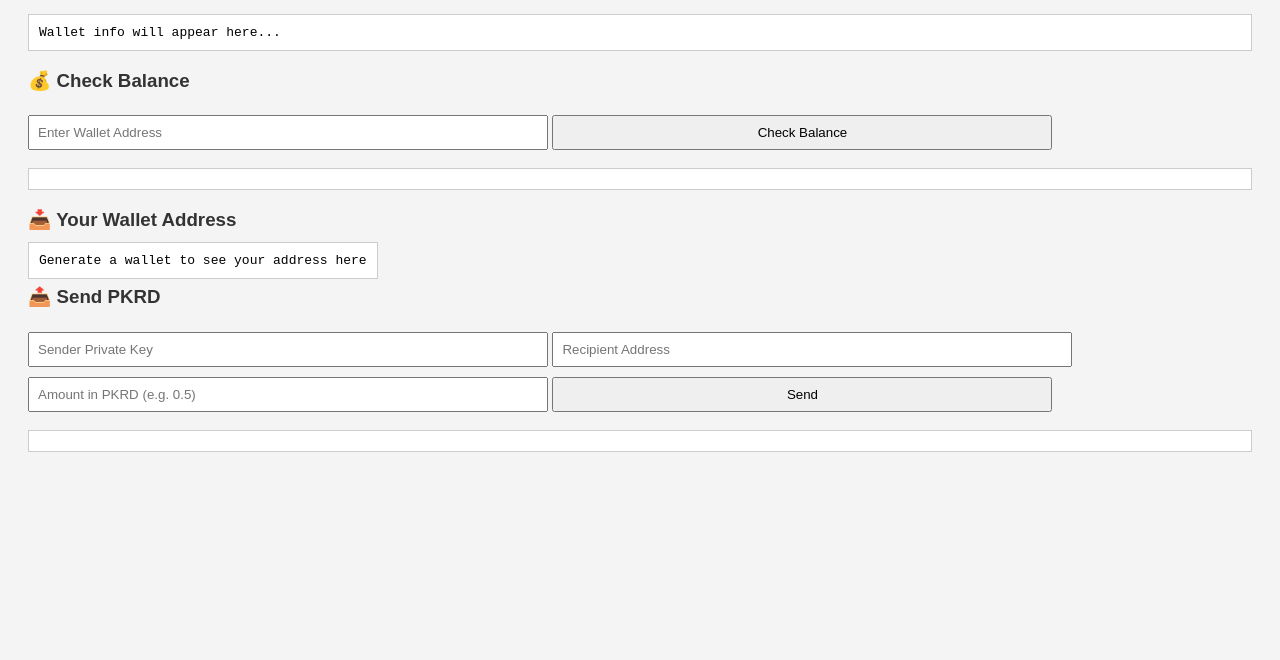
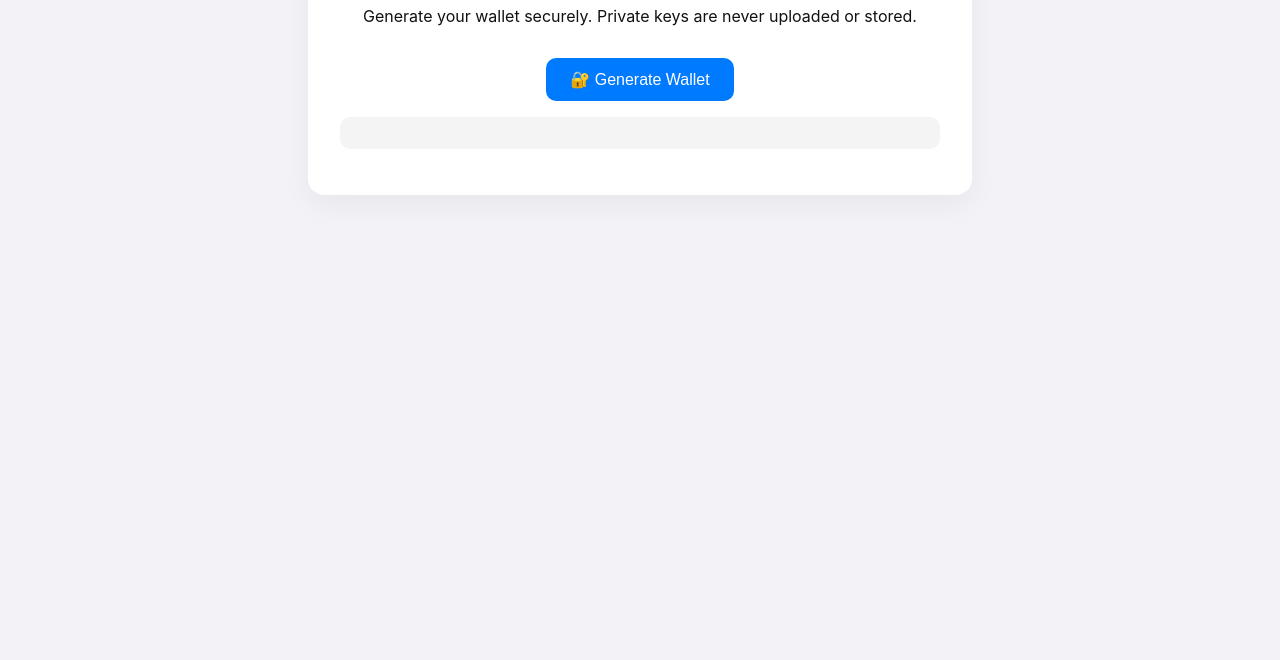
Before and after one commit to MMKUK/PKRD-Wallet, a plain HTML site: page index.html in a window 1280 px wide. Shown: the part 140-800 px from the top of the page. Drawn offline with nearby package versions, Linux system fonts and the light colour scheme.

Commit message:
💼 Final PKRD Wallet UI uploaded (April 2025)

```diff
--- a/index.html
+++ b/index.html
@@ -1,90 +1,18 @@
 <!DOCTYPE html>
 <html lang="en">
 <head>
-  <meta charset="UTF-8">
+  <meta charset="UTF-8" />
+  <meta name="viewport" content="width=device-width, initial-scale=1.0"/>
   <title>PKRD Wallet</title>
-  <script src="https://cdn.jsdelivr.net/npm/ethers@6.6.2/dist/ethers.umd.min.js"></script>
-  <style>
-    body { font-family: Arial, sans-serif; padding: 20px; background: #f4f4f4; }
-    h2, h3 { color: #333; }
-    input, button { margin: 5px 0; padding: 8px; width: 100%; max-width: 500px; }
-    pre, code { background: #fff; padding: 10px; border: 1px solid #ccc; white-space: pre-wrap; }
-  </style>
+  <link href="style.css" rel="stylesheet" />
 </head>
 <body>
-
-  <h2>🎉 Create Your PKRD Wallet</h2>
-  <button onclick="generateWallet()">Generate Wallet</button>
-  <pre id="output">Wallet info will appear here...</pre>
-
-  <h3>💰 Check Balance</h3>
-  <input type="text" id="checkAddress" placeholder="Enter Wallet Address">
-  <button onclick="checkBalance()">Check Balance</button>
-  <pre id="balanceOutput"></pre>
-
-  <h3>📥 Your Wallet Address</h3>
-  <code id="walletAddress">Generate a wallet to see your address here</code>
-
-  <h3>📤 Send PKRD</h3>
-  <input type="text" id="sendPrivateKey" placeholder="Sender Private Key">
-  <input type="text" id="recipient" placeholder="Recipient Address">
-  <input type="text" id="amount" placeholder="Amount in PKRD (e.g. 0.5)">
-  <button onclick="sendPKRD()">Send</button>
-  <pre id="txOutput"></pre>
-
-  <script>
-    const provider = new ethers.JsonRpcProvider("https://testnet.pkrd.digital");
-
-    function generateWallet() {
-      const wallet = ethers.Wallet.createRandom();
-      document.getElementById("output").innerText = `
-🆔 Address: ${wallet.address}
-🔑 Private Key: ${wallet.privateKey}
-📝 Mnemonic: ${wallet.mnemonic.phrase}
-
-⚠️ Save these securely. Do NOT share them with anyone.
-      `;
-      document.getElementById("walletAddress").innerText = wallet.address;
-    }
-
-    async function checkBalance() {
-      const address = document.getElementById("checkAddress").value;
-      if (!ethers.isAddress(address)) {
-        alert("❌ Invalid address!");
-        return;
-      }
-      try {
-        const balance = await provider.getBalance(address);
-        document.getElementById("balanceOutput").innerText =
-          `💰 Balance: ${ethers.formatEther(balance)} PKRD`;
-      } catch (err) {
-        document.getElementById("balanceOutput").innerText = `❌ Error: ${err.message}`;
-      }
-    }
-
-    async function sendPKRD() {
-      const privateKey = document.getElementById("sendPrivateKey").value.trim();
-      const recipient = document.getElementById("recipient").value.trim();
-      const amount = document.getElementById("amount").value.trim();
-
-      if (!ethers.isAddress(recipient)) {
-        alert("❌ Invalid recipient address!");
-        return;
-      }
-
-      try {
-        const wallet = new ethers.Wallet(privateKey, provider);
-        const tx = await wallet.sendTransaction({
-          to: recipient,
-          value: ethers.parseEther(amount)
-        });
-
-        document.getElementById("txOutput").innerText = `✅ Sent!\nTX Hash: ${tx.hash}`;
-      } catch (err) {
-        document.getElementById("txOutput").innerText = `❌ Error: ${err.message}`;
-      }
-    }
-  </script>
-
+  <div id="app">
+    <h1>PKRD Wallet</h1>
+    <p>Generate your wallet securely. Private keys are never uploaded or stored.</p>
+    <button onclick="generateWallet()">🔐 Generate Wallet</button>
+    <pre id="walletOutput"></pre>
+  </div>
+  <script src="wallet.js"></script>
 </body>
 </html>
--- /dev/null
+++ b/style.css
@@ -0,0 +1,38 @@
+
+body {
+  font-family: -apple-system, BlinkMacSystemFont, 'Segoe UI', Roboto;
+  background-color: #f2f2f7;
+  color: #111;
+  margin: 0;
+  padding: 2rem;
+}
+#app {
+  max-width: 600px;
+  margin: auto;
+  background: white;
+  padding: 2rem;
+  border-radius: 16px;
+  box-shadow: 0 10px 30px rgba(0,0,0,0.05);
+  text-align: center;
+}
+button {
+  background-color: #007aff;
+  color: white;
+  border: none;
+  padding: 0.75rem 1.5rem;
+  font-size: 1rem;
+  border-radius: 10px;
+  cursor: pointer;
+  margin-top: 1rem;
+}
+button:hover {
+  background-color: #0051c8;
+}
+pre {
+  background: #f4f4f4;
+  padding: 1rem;
+  border-radius: 10px;
+  margin-top: 1rem;
+  text-align: left;
+  font-size: 0.9rem;
+}
--- /dev/null
+++ b/wallet.js
@@ -0,0 +1,9 @@
+
+function generateWallet() {
+  const entropy = crypto.getRandomValues(new Uint8Array(32));
+  const hex = [...entropy].map(b => b.toString(16).padStart(2, '0')).join('');
+  const address = "0x" + hex.slice(0, 40);
+  const privateKey = "0x" + hex;
+  document.getElementById("walletOutput").textContent =
+    "Address: " + address + "\nPrivate Key: " + privateKey;
+}
```
Also changed, not shown: 1 other file.
